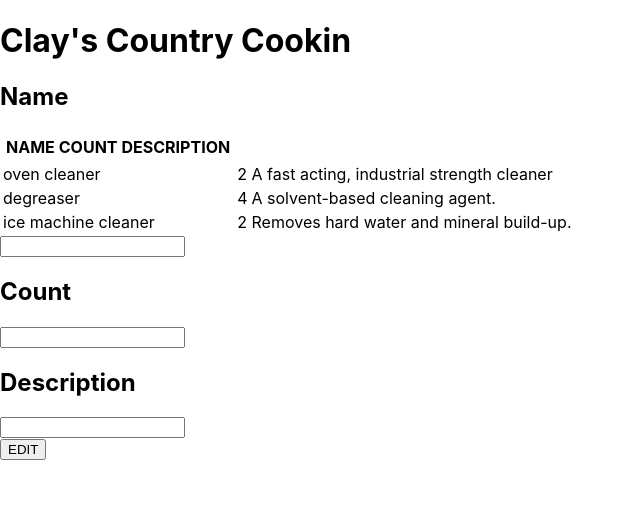
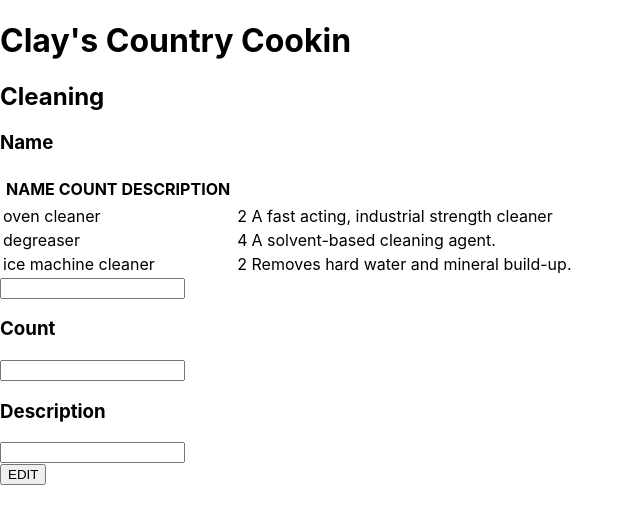
Before and after one commit to ClayG89/Project-3, a React (Create React App) app in the folder client/: page /cleaning in a window 1280 px wide. Shown: the top 524 px of the page, without its empty margins (0-640 px from the left). Built offline with nearby package versions, Linux system fonts and the light colour scheme.

Commit message:
changed component

```diff
--- a/client/src/App.js
+++ b/client/src/App.js
@@ -2,8 +2,9 @@ import React, { Component } from 'react'
 import { BrowserRouter as Router, Switch, Route } from 'react-router-dom'
 import Personnel from './components/Personnel'
 import Other from './components/Other'
+import Vacation from './components/Vacation'
+import Home from './components/Home'
 import Inventory from './components/Inventory'
-import Home from './components/Home'
 import Food from './components/Food'
 import Cleaning from './components/Cleaning'
 import Misc from './components/Misc'
@@ -31,6 +32,9 @@ class App extends Component {
             <Route exact path="/cleaning" component={Cleaning}/>
 
             <Route exact path="/misc" component={Misc}/>
+
+            <Route exact path="/vacation" component={Vacation}/>
+
           </Switch>
         </div>
       </Router>
--- a/client/src/components/Cleaning.js
+++ b/client/src/components/Cleaning.js
@@ -30,17 +30,18 @@ export default class Cleaning extends Component {
                 <Title/>
 
                 <div className="cleanerName">
-                    <h2>Name</h2>
+                    <h2>Cleaning</h2>
+                    <h3>Name</h3>
                     <Table info={this.state.cleaning}/>
                     <input type="text" name="name" onChange={ this.submitCreateForm }/>
                     <p>{this.submitCreateForm}</p>
                 </div>
                 <div>
-                    <h2>Count</h2>
+                    <h3>Count</h3>
                     <input type="number" name="count" onChange={ this.changeInput }/>
                 </div>
                 <div>
-                    <h2>Description</h2>
+                    <h3>Description</h3>
                     <input type="text" name="description" onChange={ this.changeInput}/>
                 </div>
                 <div>
--- a/client/src/components/Food.js
+++ b/client/src/components/Food.js
@@ -34,17 +34,18 @@ export default class Food extends Component {
                 <Title/>
 
                 <div className="foodName">
-                    <h2>Name</h2>
+                    <h2>Food</h2>
+                    <h3>Name</h3>
                     <Table info={this.state.food}/>
                     <input type="text" name="name" onChange={ this.submitCreateForm }/>
                     <p>{this.submitCreateForm}</p>
                 </div>
                 <div>
-                    <h2>Count</h2>
+                    <h3>Count</h3>
                     <input type="number" name="count" onChange={ this.changeInput }/>
                 </div>
                 <div>
-                    <h2>Description</h2>
+                    <h3>Description</h3>
                     <input type="text" name="description" onChange={ this.changeInput}/>
                 </div>
                 <div>
--- a/client/src/components/Misc.js
+++ b/client/src/components/Misc.js
@@ -25,17 +25,18 @@ export default class Misc extends Component {
                 <Title/>
 
 <div className="cleanerName">
-    <h2>Name</h2>
+    <h2>Miscellaneous</h2>
+    <h3>Name</h3>
     <Table info={this.state.misc}/>
     <input type="text" name="name" onChange={ this.submitCreateForm }/>
     <p>{this.submitCreateForm}</p>
 </div>
 <div>
-    <h2>Count</h2>
+    <h3>Count</h3>
     <input type="number" name="count" onChange={ this.changeInput }/>
 </div>
 <div>
-    <h2>Description</h2>
+    <h3>Description</h3>
     <input type="text" name="description" onChange={ this.changeInput}/>
 </div>
 <div>
--- a/client/src/components/Vacation.js
+++ b/client/src/components/Vacation.js
@@ -1,5 +1,8 @@
 import React, { Component } from 'react'
 import personnel from './Personnel'
+import { Link } from 'react-router-dom'
+import Table from './Table'
+import Title from './Title'
 
 export default class Vacation extends Component {
     render() {
```
